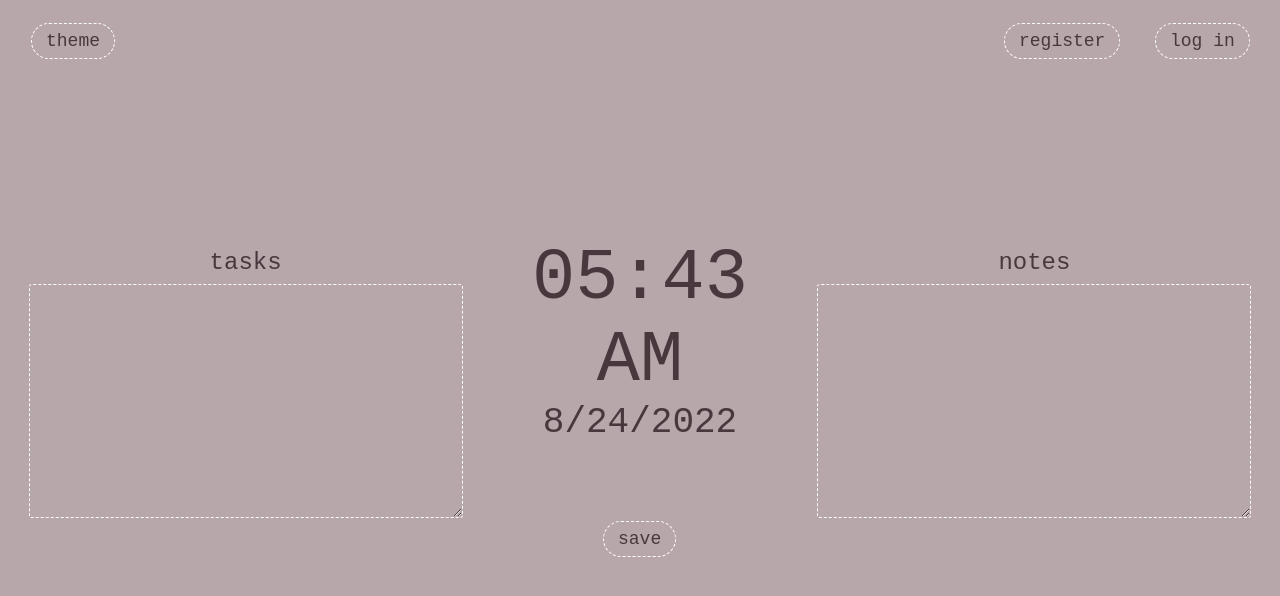
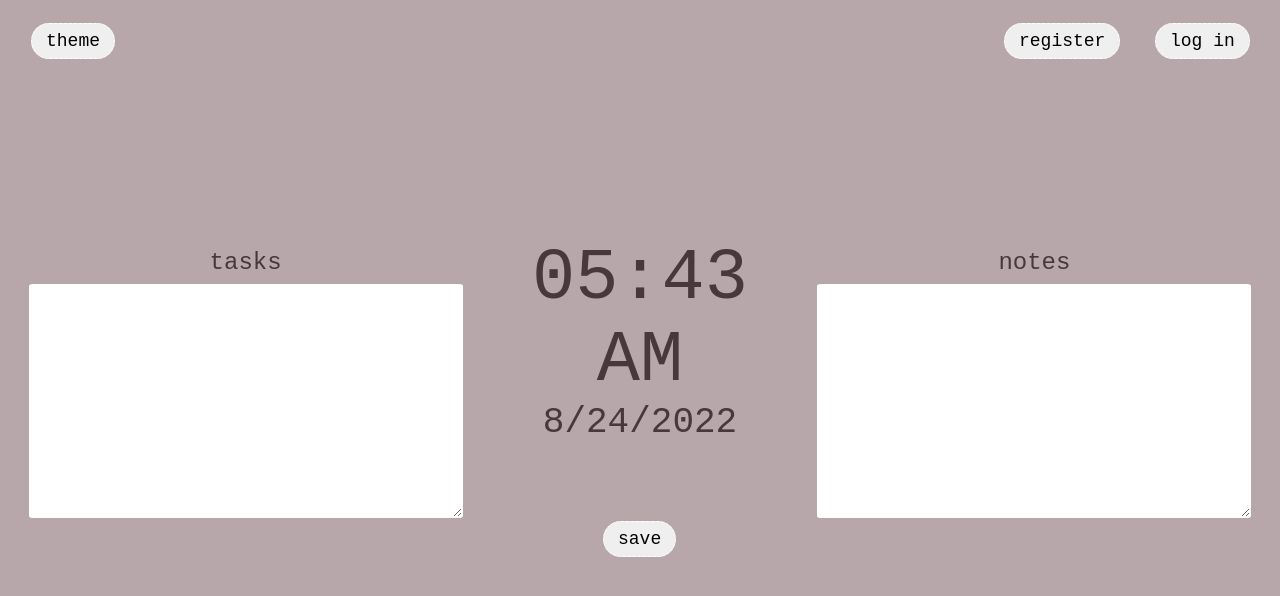
Before and after one commit to feliciadipi/simple-dash, a website with bundled scripts: page client/index.html in a window 1280 px wide. Both pictures are taken after a click on the button "theme". Built offline with nearby package versions, Linux system fonts and the light colour scheme.

Commit message:
more testing swag

```diff
--- a/client/index.html
+++ b/client/index.html
@@ -6,25 +6,25 @@
   <script type="module" src="main.js" defer></script>
   <link rel="stylesheet" href="main.css">
 </head>
-<body id="body">
+<body id="body" class="charcoal">
   <div class="page-container" id="page-container">
 
     <div class="theme-container">
-      <button type="button" class="button" id="theme-button">theme</button>
+      <button type="button" class="button" class="charcoal" id="theme-button">theme</button>
     </div>
 
     <div class="pomodoro-container"></div>
 
     <div class="auth-container">
-      <button type="button" class="button" id="register-button">register</button>
-      <button type="button" class="button" id="login-button">log in</button>
+      <button type="button" class="button" class="charcoal" id="register-button">register</button>
+      <button type="button" class="button" class="charcoal" id="login-button">log in</button>
     </div>
 
     <div class="section">
       <div class="tasks-container">
         <label for="tasks-textbox">tasks</label>
         <br>
-        <textarea type="text" class="textbox" id="tasks-textbox"></textarea>
+        <textarea type="text" class="textbox" class="charcoal" id="tasks-textbox"></textarea>
       </div>
     </div>
 
@@ -32,7 +32,7 @@
       <div class="time-container" id="time-container"></div>
       <div class="date-container" id="date-container"></div>
       <div class="save-container" id="save-container">
-        <button type="button" class="button" id="save-button">save</button>
+        <button type="button" class="button" class="charcoal" id="save-button">save</button>
       </div>
     </div>
 
@@ -40,7 +40,7 @@
       <div class="notes-container">
         <label for="notes-textbox">notes</label>
         <br>
-        <textarea type="text" class="textbox" id="notes-textbox"></textarea>
+        <textarea type="text" class="textbox" class="charcoal" id="notes-textbox"></textarea>
       </div>
     </div>
 
--- a/client/main.js
+++ b/client/main.js
@@ -3,7 +3,6 @@ import * as fetches from './fetches.js';
 import * as render from './render.js';
 import { Theme } from './theme.js';
 
-const ls = window.localStorage;
 const body = document.getElementById('body');
 const pageContainer = document.getElementById('page-container');
 const themeButton = document.getElementById('theme-button');
@@ -19,19 +18,9 @@ const buttons = Array.from(document.getElementsByClassName('button'));
 const textBoxes = Array.from(document.getElementsByClassName('textbox'));
 
 const state = new State();
-const theme = (ls.getItem('theme') === null) ? new Theme() : ls.getItem('theme');
-body.classList.add(theme.getTheme());
-buttons.forEach(e => e.classList.add(theme.getTheme()));
-textBoxes.forEach(e => e.classList.add(theme.getTheme()));
+const theme = new Theme();
 
-themeButton.addEventListener('click', function() {
-  const oldTheme = theme.getTheme();
-  const newTheme = theme.changeTheme().getTheme();
-  body.classList.replace(oldTheme, newTheme);
-  buttons.forEach(e => e.classList.replace(oldTheme, newTheme));
-  textBoxes.forEach(e => e.classList.replace(oldTheme, newTheme));
-});
-
+themeButton.addEventListener('click', changeTheme);
 
 saveButton.addEventListener('click', async function(e) {
   if (!state.authenticated()) {
@@ -42,8 +31,15 @@ saveButton.addEventListener('click', async function(e) {
   }
 });
 
+function changeTheme() {
+  const oldTheme = theme.getTheme();
+  const newTheme = theme.changeTheme().getTheme();
+  body.classList.replace(oldTheme, newTheme);
+  buttons.forEach(e => e.classList.replace(oldTheme, newTheme));
+  textBoxes.forEach(e => e.classList.replace(oldTheme, newTheme));
+}
+
 function renderPage() {
-
   render.renderTime(timeContainer);
   render.renderDate(dateContainer);
 }
```
Also changed, not shown: docs/milestone-3.md (+1 -1 lines).
